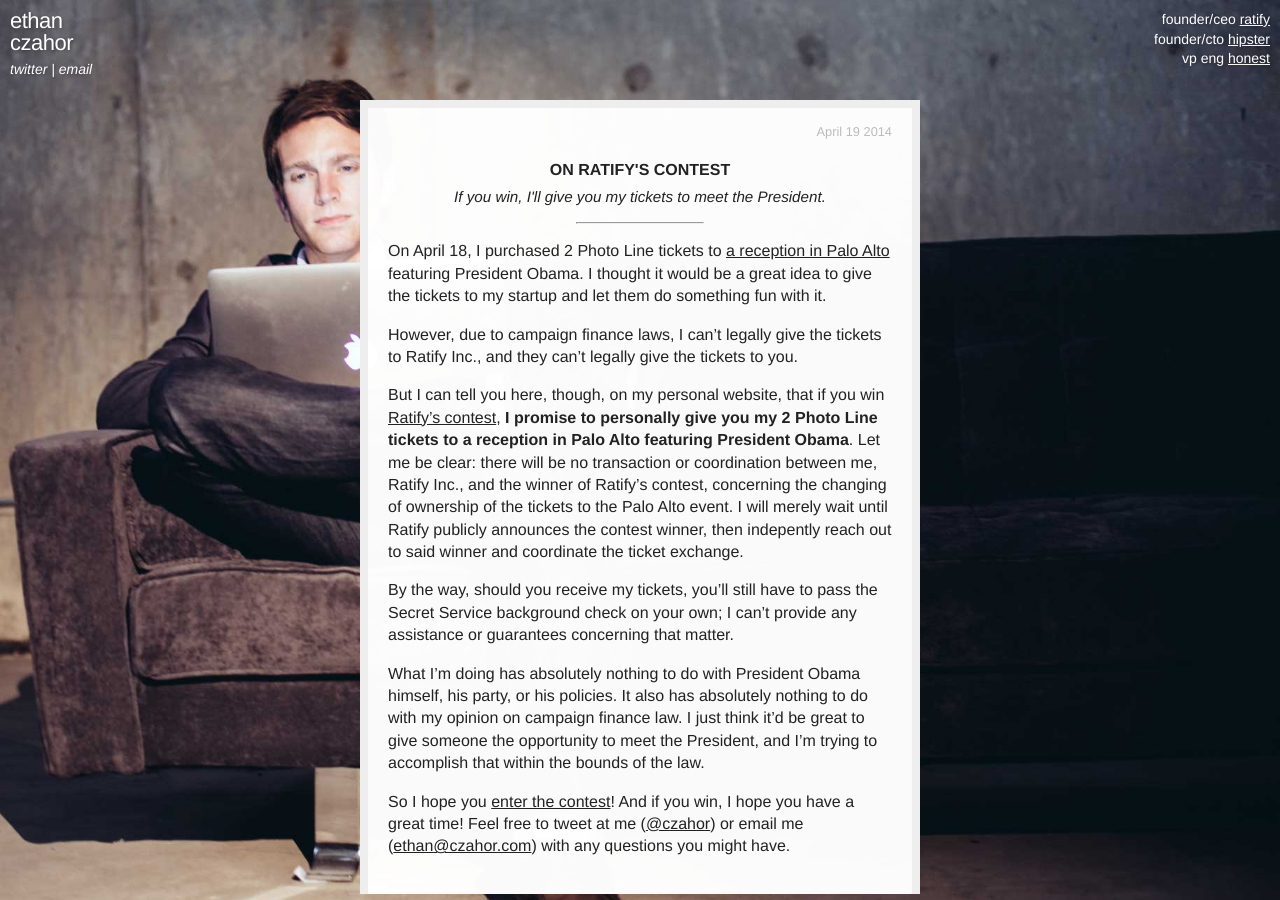
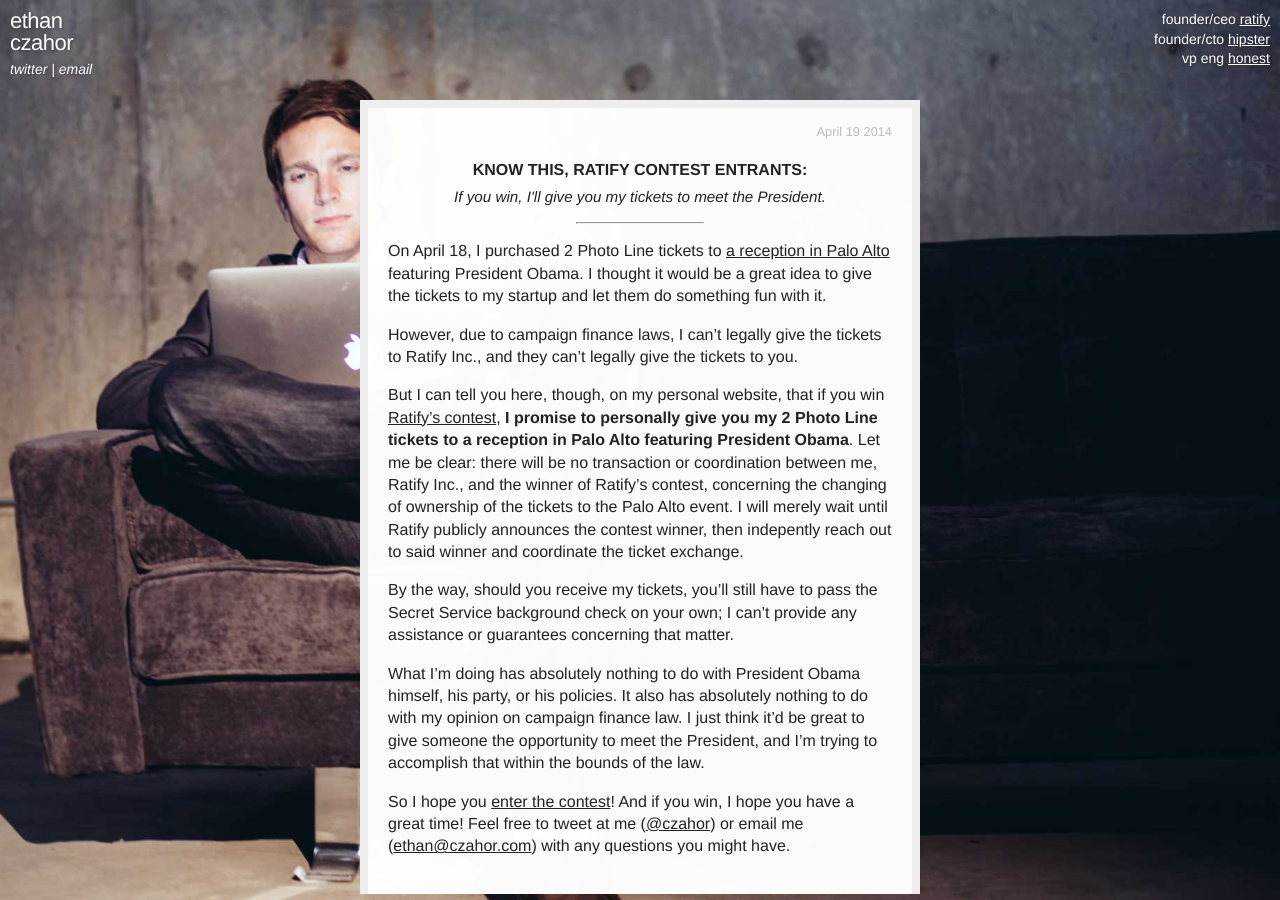
Before and after one commit to czahor/czahor.github.io, a Jekyll site: the page built from _posts/2014-04-19-meet-the-president.markdown, in a window 1280 px wide. Built offline with Jekyll 4.4.1, drawn with Linux system fonts in a browser that asks for light colours; Markdown is read by kramdown in place of the engine named in the settings.

Commit message:
even better!

```diff
--- a/_posts/2014-04-19-meet-the-president.markdown
+++ b/_posts/2014-04-19-meet-the-president.markdown
@@ -1,6 +1,6 @@
 ---
 layout: post
-title:  On Ratify's Contest
+title:  "Know this, Ratify contest entrants:"
 description: If you win, I'll give you my tickets to meet the President.
 date:   2014-04-19 00:00:00 -0800
 ---
```
